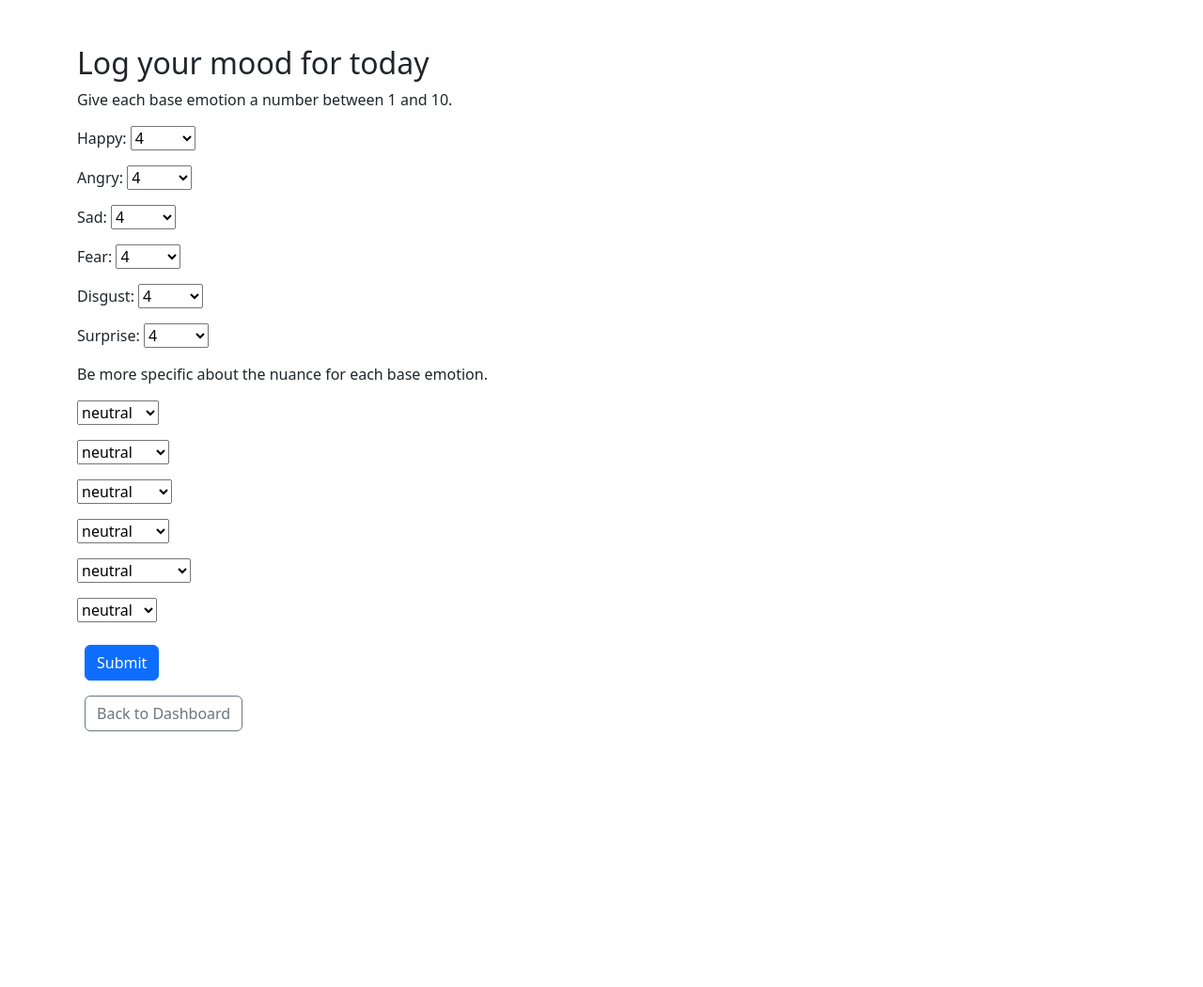
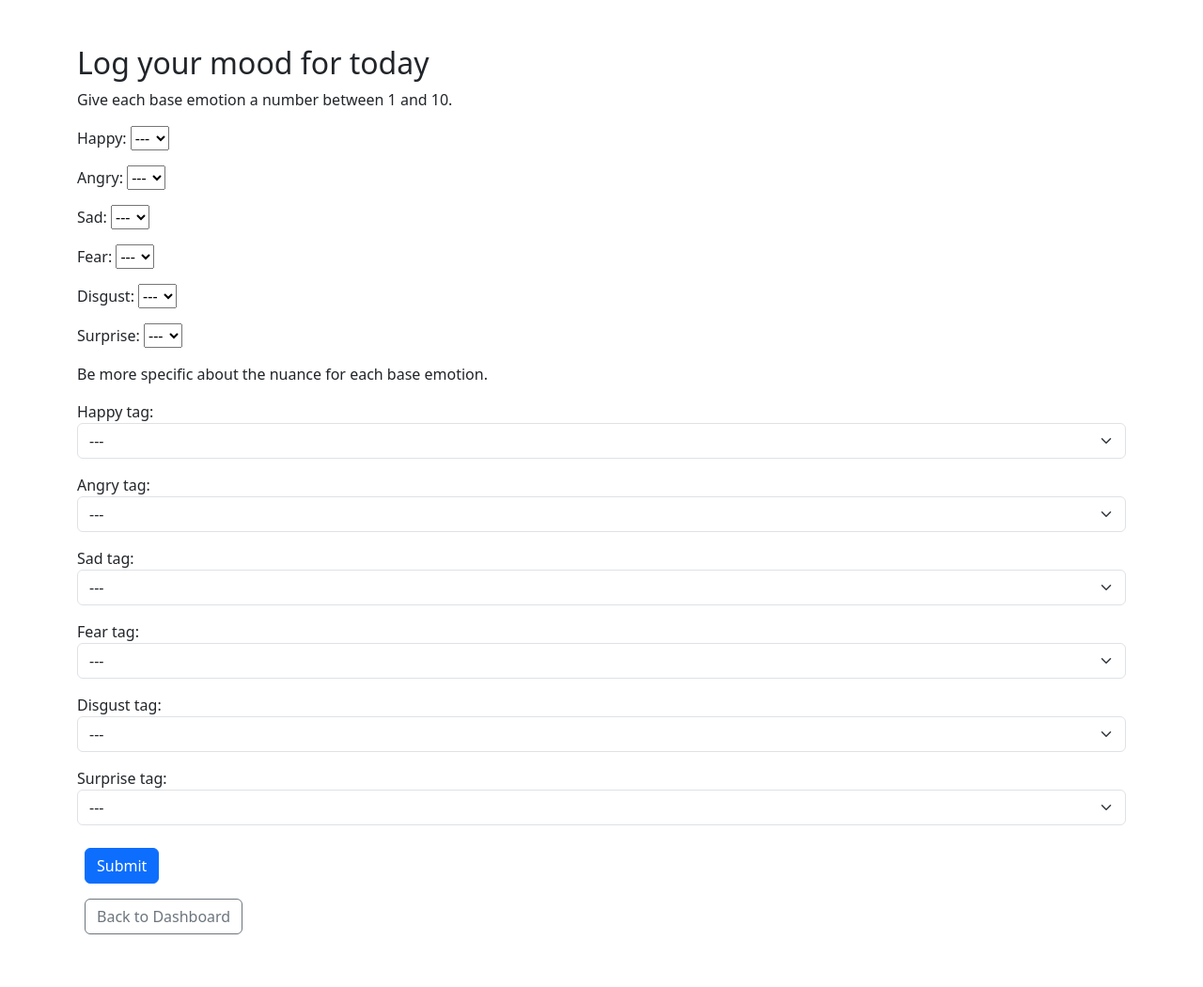
Before and after one commit to DevAniela/pongo, a Django app: page /moods/entry/ in a window 1280 px wide. Shown: the whole page at 94% size. Before the commit the page ends 778 px from the top, so only its background shows below. Run offline with Django 5.2, Linux system fonts and the light colour scheme; the visitor is signed in with stand-in values (Sample User, id 1).

Commit message:
Refactor MoodEntry: optional tags with dropdowns, dashes for empty values; add template filter for emotion formatting

```diff
--- a/moods/forms.py
+++ b/moods/forms.py
@@ -13,15 +13,22 @@ EMOTION_TAG_OPTIONS = {
 class MoodEntryForm(forms.ModelForm):
     class Meta:
         model = MoodEntry
-        fields = ['happy', 'angry', 'sad', 'fear', 'disgust', 'surprise']
+        fields = ['happy', 'angry', 'sad', 'fear', 'disgust', 'surprise',
+                  'happy_tag', 'angry_tag', 'sad_tag', 'fear_tag', 'disgust_tag', 'surprise_tag']
 
     def __init__(self, *args, **kwargs):
         super().__init__(*args, **kwargs)
 
-        for emotion in ['happy', 'angry', 'sad', 'fear', 'disgust', 'surprise']:
-            self.fields[emotion].initial = 4
+        for emotion in EMOTION_TAG_OPTIONS.keys():
+            self.fields[emotion].required = False
+            self.fields[emotion].choices = [('', '---')] + [(i, i) for i in range(1, 11)]
+            self.fields[emotion].initial = ''
 
         for emotion, tags in EMOTION_TAG_OPTIONS.items():
             field_name = f"{emotion}_tag"
-            choices = [('neutral', 'neutral')] + [(tag, tag) for tag in tags]
-            self.fields[field_name] = forms.ChoiceField(choices=choices, required=False)
+            choices = [('', '---')] + [(tag, tag) for tag in tags]
+            self.fields[field_name] = forms.ChoiceField(
+                choices=choices,
+                required=False,
+                widget=forms.Select(attrs={'class': 'form-select'})
+            )
--- a/moods/models.py
+++ b/moods/models.py
@@ -6,19 +6,19 @@ class MoodEntry(models.Model):
     user = models.ForeignKey(User, on_delete=models.CASCADE)
     timestamp = models.DateTimeField(default=timezone.now)
 
-    happy = models.IntegerField(choices=[(i, i) for i in range(1,11)])
-    angry = models.IntegerField(choices=[(i, i) for i in range(1,11)])
-    sad = models.IntegerField(choices=[(i, i) for i in range(1,11)])
-    fear = models.IntegerField(choices=[(i, i) for i in range(1,11)])
-    disgust = models.IntegerField(choices=[(i, i) for i in range(1,11)])
-    surprise = models.IntegerField(choices=[(i, i) for i in range(1,11)])
+    happy = models.IntegerField(choices=[(i, i) for i in range(1,11)], blank=True, null=True)
+    angry = models.IntegerField(choices=[(i, i) for i in range(1,11)], blank=True, null=True)
+    sad = models.IntegerField(choices=[(i, i) for i in range(1,11)], blank=True, null=True)
+    fear = models.IntegerField(choices=[(i, i) for i in range(1,11)], blank=True, null=True)
+    disgust = models.IntegerField(choices=[(i, i) for i in range(1,11)], blank=True, null=True)
+    surprise = models.IntegerField(choices=[(i, i) for i in range(1,11)], blank=True, null=True)
 
-    happy_tag = models.CharField(max_length=50, default='neutral')
-    angry_tag = models.CharField(max_length=50, default='neutral')
-    sad_tag = models.CharField(max_length=50, default='neutral')
-    fear_tag = models.CharField(max_length=50, default='neutral')
-    disgust_tag = models.CharField(max_length=50, default='neutral')
-    surprise_tag = models.CharField(max_length=50, default='neutral')
+    happy_tag = models.CharField(max_length=50, blank=True, null=True)
+    angry_tag = models.CharField(max_length=50, blank=True, null=True)
+    sad_tag = models.CharField(max_length=50, blank=True, null=True)
+    fear_tag = models.CharField(max_length=50, blank=True, null=True)
+    disgust_tag = models.CharField(max_length=50, blank=True, null=True)
+    surprise_tag = models.CharField(max_length=50, blank=True, null=True)
 
     def __str__(self):
         return f"{self.user.username} on {self.timestamp.strftime('%d-%m-%Y')}"
--- a/moods/templates/moods/mood_entry.html
+++ b/moods/templates/moods/mood_entry.html
@@ -21,7 +21,7 @@
       <p>Be more specific about the nuance for each base emotion.</p>
 
       {% for field in form %} {% if "_tag" in field.name %}
-      <p>{{ field.label.tag }} {{ field }}</p>
+      <p>{{ field.label_tag }} {{ field }}</p>
       {% endif %} {% endfor %}
 
       <button type="submit" class="btn btn-primary m-2">Submit</button>
--- /dev/null
+++ b/moods/templatetags/mood_extras.py
@@ -0,0 +1,13 @@
+from django import template
+
+register = template.Library()
+
+@register.filter
+def formatted_emotion(mood, emotion_name):
+    value = getattr(mood, emotion_name)
+    tag = getattr(mood, f"{emotion_name}_tag")
+    if value is None:
+        return "-"
+    if tag:
+        return f"{value} ({tag})"
+    return str(value)
```
Also changed, not shown: moods/templates/moods/mood_history.html (+8 -6 lines), moods/migrations/0002_alter_moodentry_angry_alter_moodentry_angry_tag_and_more.py (added), moods/templatetags/__init__.py (added).
